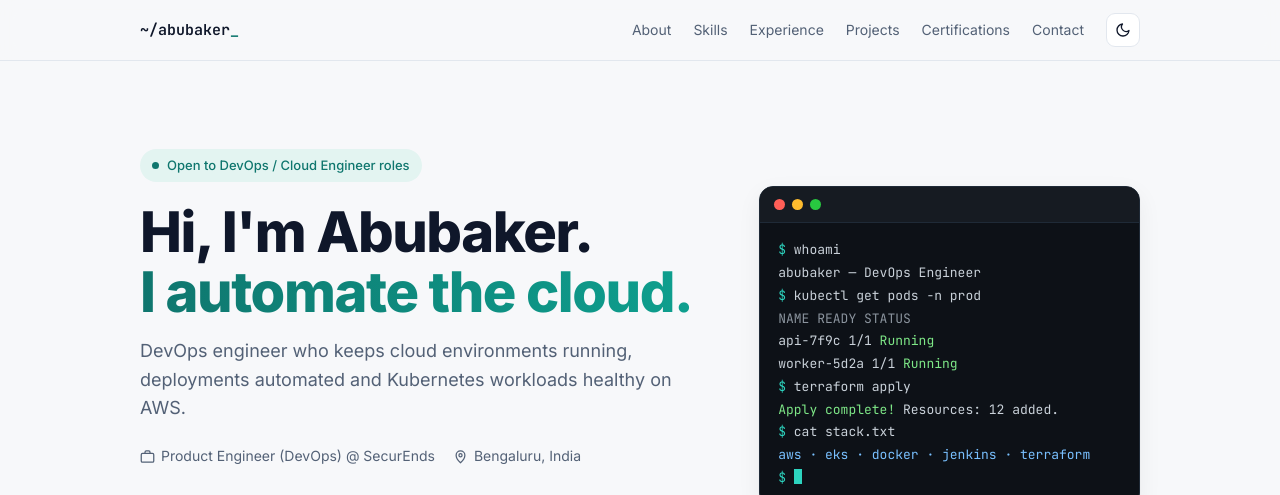
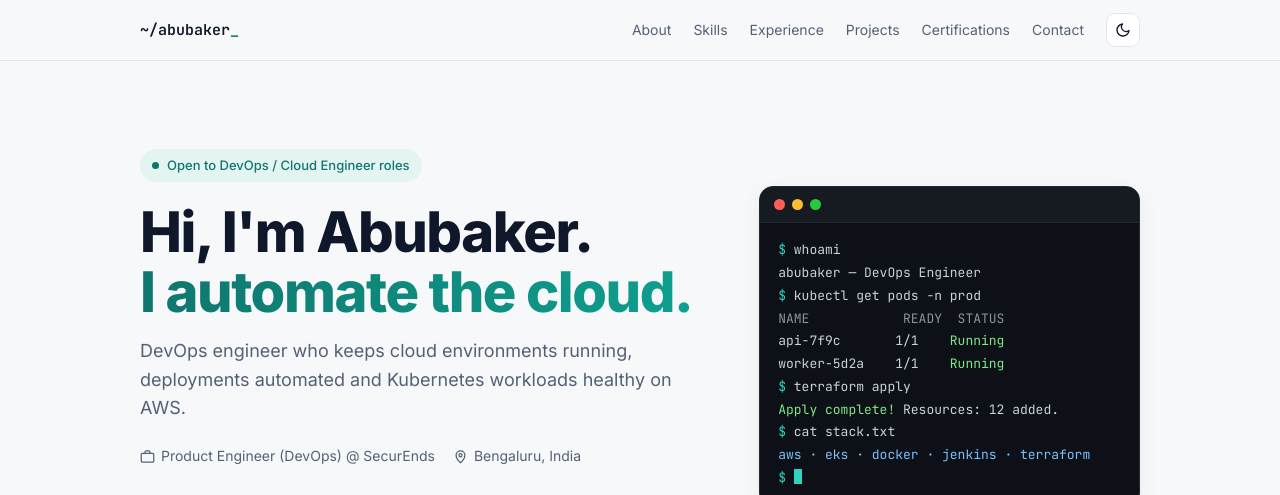
Before and after one commit to abu28012002/abu28012002.github.io, a plain HTML site: page index.html in a window 1280 px wide. Shown: the top 495 px of the page. Drawn offline with Linux system fonts and the light colour scheme.

Commit message:
Keep column spacing in hero terminal
Co-Authored-By: Claude Opus 5.5 <noreply@anthropic.com>

```diff
--- a/index.html
+++ b/index.html
@@ -67,7 +67,7 @@ h1 .grad{background:linear-gradient(90deg,var(--accent),var(--accent-2));-webkit
 .term{background:#0d1117;border:1px solid #1f2a37;border-radius:14px;box-shadow:var(--shadow);overflow:hidden;font-family:"JetBrains Mono",monospace;font-size:13px;color:#c9d1d9}
 .term-bar{display:flex;gap:7px;padding:12px 14px;background:#161b22;border-bottom:1px solid #1f2a37}
 .term-bar i{width:11px;height:11px;border-radius:50%;display:block}
-.term-body{padding:16px 18px;line-height:1.75;min-height:236px}
+.term-body{padding:16px 18px;line-height:1.75;min-height:236px;white-space:pre-wrap}
 .p{color:#2dd4bf}.c{color:#7ee787}.k{color:#79c0ff}.g{color:#8b949e}
 .cursor{display:inline-block;width:8px;height:15px;background:#2dd4bf;vertical-align:-2px;animation:blink 1s steps(1) infinite}
 @keyframes blink{50%{opacity:0}}
```
